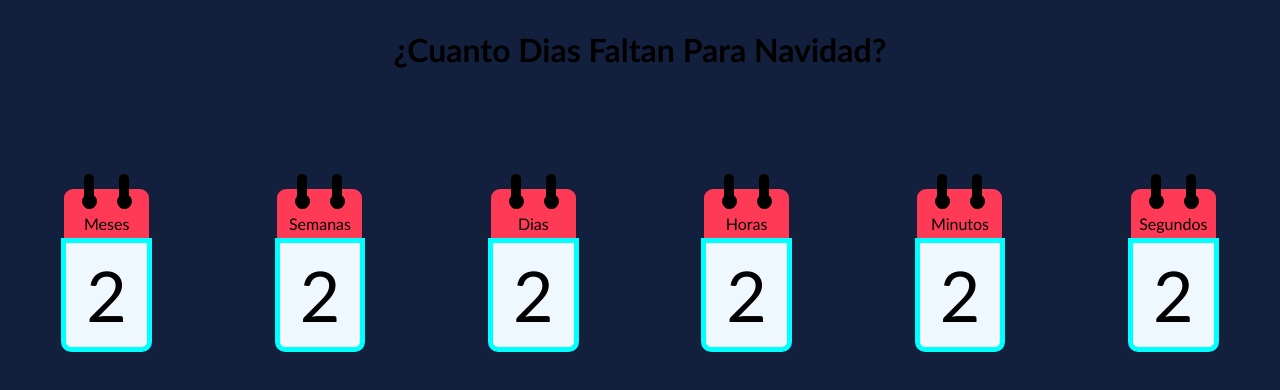
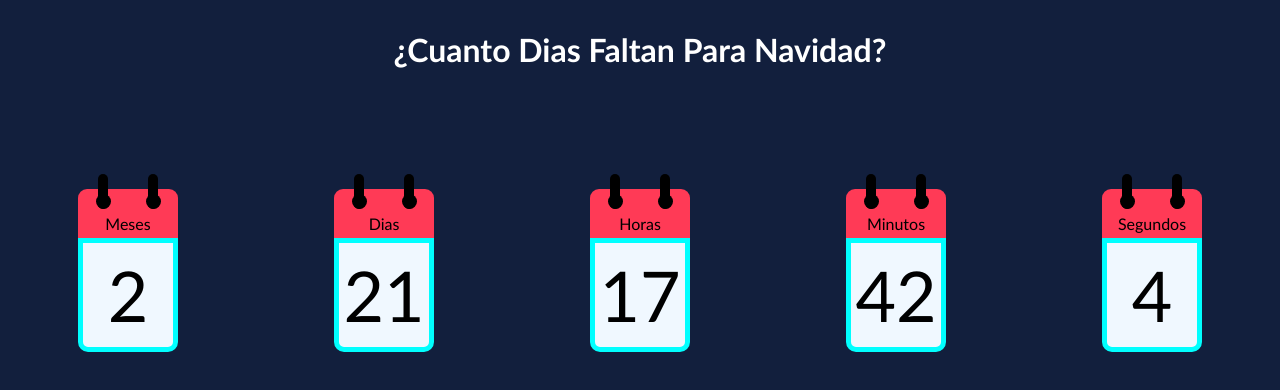
Before and after one commit to Laguilavo10/cuantos-dias-para-Navidad, a plain HTML site: page index.html in a window 1280 px wide. Drawn offline with Linux system fonts and the light colour scheme.

Commit message:
creacion de la logica en el script.js completamente funcional

```diff
--- a/index.html
+++ b/index.html
@@ -27,23 +27,7 @@
                     <p>Meses</p>
                 </div>
             </div>
-            <span>2</span>
-        </div>
-        <div class="semanas">
-            <div class="etiqueta-roja">
-                <div class="aros">
-                    <div class="aro1">
-                        <div class="huecos-aros"></div>
-                    </div>
-                    <div class="aro2">
-                        <div class="huecos-aros"></div>
-                    </div>
-                </div>
-                <div>
-                    <p>Semanas</p>
-                </div>
-            </div>
-            <span>2</span>
+            <span class="mes-numero" ></span>
         </div>
         <div class="dias">
             <div class="etiqueta-roja">
@@ -59,7 +43,7 @@
                     <p>Dias</p>
                 </div>
             </div>
-            <span>2</span>
+            <span class="dia-numero" ></span>
         </div>
         <div class="horas">
             <div class="etiqueta-roja">
@@ -75,7 +59,7 @@
                     <p>Horas</p>
                 </div>
             </div>
-            <span>2</span>
+            <span class="hora-numero" ></span>
         </div>
         <div class="minutos">
             <div class="etiqueta-roja">
@@ -91,7 +75,7 @@
                     <p>Minutos</p>
                 </div>
             </div>
-            <span>2</span>
+            <span class="minuto-numero" ></span>
         </div>
         <div class="segundos">
             <div class="etiqueta-roja">
@@ -107,9 +91,10 @@
                     <p>Segundos</p>
                 </div>
             </div>
-            <span>2</span>
+            <span class="segundo-numero" ></span>
         </div>
 
     </div>
 </body>
+<script src="script.js"></script>
 </html>
--- /dev/null
+++ b/script.js
@@ -0,0 +1,50 @@
+let $ = (etiqueta) =>document.querySelector(etiqueta)
+
+let mes = $('.mes-numero')
+// let semana = $('.semana-numero')
+let dia = $('.dia-numero')
+let hora = $('.hora-numero')
+let minuto = $('.minuto-numero')
+let segundo = $('.segundo-numero')
+
+
+mesInicializador = 0
+diaInicializador = 0
+horaInicializador = 0
+minutoInicializador = 0
+segundoInicializador = 0
+
+
+setInterval(() => {
+
+    let hoy = new Date()
+    let navidad = new Date(2022, 11, 25)
+    mes.innerText = (navidad.getMonth() - hoy.getMonth())
+    dia.innerText = (navidad.getDate() - hoy.getDate())
+    hora.innerText = Math.abs((navidad.getHours() - hoy.getHours()))
+    minuto.innerText = (60 - hoy.getMinutes())
+    segundo.innerText = (60 - hoy.getSeconds())
+}, 1000);
+
+
+
+
+
+
+
+// setInterval(() => {
+//     mesInicializador += 1
+//     mes.innerText = mesInicializador
+//     console.log(mes);
+// }, 1);
+
+
+// setInterval(() => {
+//     let navidad = Date.parse("2022 12 24")
+//     let tiempoActual = Date.now()
+//     let tiempoParaNavidad = (navidad - tiempoActual)
+//     console.log({
+//         tiempoParaNavidad
+//         });
+
+// }, 1000);
--- a/style.css
+++ b/style.css
@@ -15,14 +15,14 @@ h1{
     justify-self: center;
     align-self: center;
     margin: 30px;
+    color: white;
 }
+
 .fechas{
     display: flex;
     justify-content: space-around;
     flex-wrap: wrap;
     justify-self: center;
-
-
 }
 
 .fechas > div{
@@ -35,7 +35,7 @@ h1{
 }
 
 .etiqueta-roja > div > p{
-    width: 85px;
+    width: 100px;
     background-color: #ff3a56;
     text-align: center;
     border-radius:  9px 9px 0 0;
@@ -45,11 +45,13 @@ h1{
 .fechas > div > span{
     border: 5px solid aqua;
     border-radius:  0  0  10px 10px;
-    /* margin: 20px; */
-    padding: 10px 20px;
+    width: 70px;
+    padding: 10px 10px;
     background-color: aliceblue;
     /* font-weight: 30px; */
     font-size: 70px;
+    display: flex;
+    justify-content: center;
 
 }
 
```
